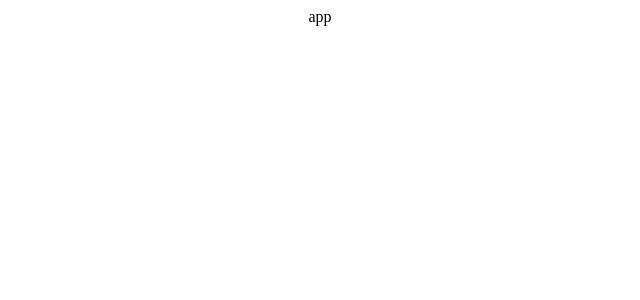
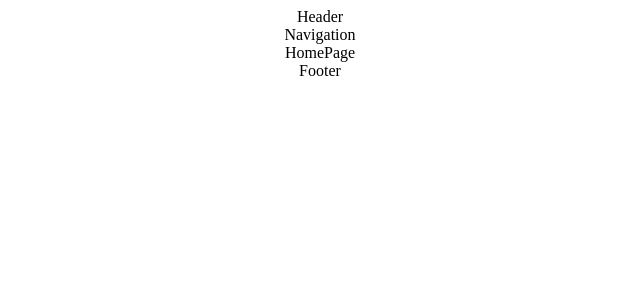
Before and after one commit to juujisai/cinema-site, a React (Create React App) app: page / in a window 1280 px wide. Shown: the top 300 px of the page, without its empty margins (320-960 px from the left). Built offline with nearby package versions, Linux system fonts and the light colour scheme.

Commit message:
add routing

```diff
--- a/src/App.js
+++ b/src/App.js
@@ -3,8 +3,16 @@ import { createStore, combineReducers, applyMiddleware } from 'redux'
 import thunk from 'redux-thunk'
 import { composeWithDevTools } from 'redux-devtools-extension';
 import { Provider } from 'react-redux'
+import { BrowserRouter as Router } from 'react-router-dom'
+
+import Header from './layout/Header'
+import Page from './layout/Page';
+import Footer from './layout/Footer';
+
 
 import {moviesReducer} from './redux/reducers/moviesReducer'
+
+
 
 const rootReducer = combineReducers({
 movies: moviesReducer
@@ -18,11 +26,15 @@ const store = createStore(
 
 function App() {
   return (
+    <Router>
     <Provider store={store}>
     <div className="App">
-app
+<Header/>
+<Page/>
+<Footer/>
     </div>
     </Provider>
+    </Router>
   );
 }
 
--- /dev/null
+++ b/src/layout/Footer.js
@@ -0,0 +1,11 @@
+import React from 'react';
+
+const Footer = () => {
+  return (
+    <div>
+      Footer
+    </div>
+   );
+}
+
+export default Footer;
--- /dev/null
+++ b/src/layout/Header.js
@@ -0,0 +1,14 @@
+import React from 'react';
+import Navigation from './Navigation';
+
+
+const Header = () => {
+  return (
+    <div>
+      Header
+      <Navigation/>
+    </div>
+   );
+}
+
+export default Header;
--- /dev/null
+++ b/src/layout/Navigation.js
@@ -0,0 +1,11 @@
+import React from 'react';
+
+const Navigation = () => {
+  return (
+    <div>
+      Navigation
+    </div>
+   );
+}
+
+export default Navigation;
--- /dev/null
+++ b/src/layout/Page.js
@@ -0,0 +1,15 @@
+import React from 'react';
+import {Routes, Route} from 'react-router-dom'
+import HomePage from '../page/HomePage'
+
+const Page = () => {
+  return (
+    <div className='main-page-content'>
+      <Routes>
+<Route path='/' element={<HomePage/>}></Route>
+      </Routes>
+    </div>
+   );
+}
+
+export default Page;
--- /dev/null
+++ b/src/page/HomePage.js
@@ -0,0 +1,10 @@
+import React from 'react';
+
+
+const HomePage = () => {
+  return (
+    <div>HomePage</div>
+   );
+}
+
+export default HomePage;
```
